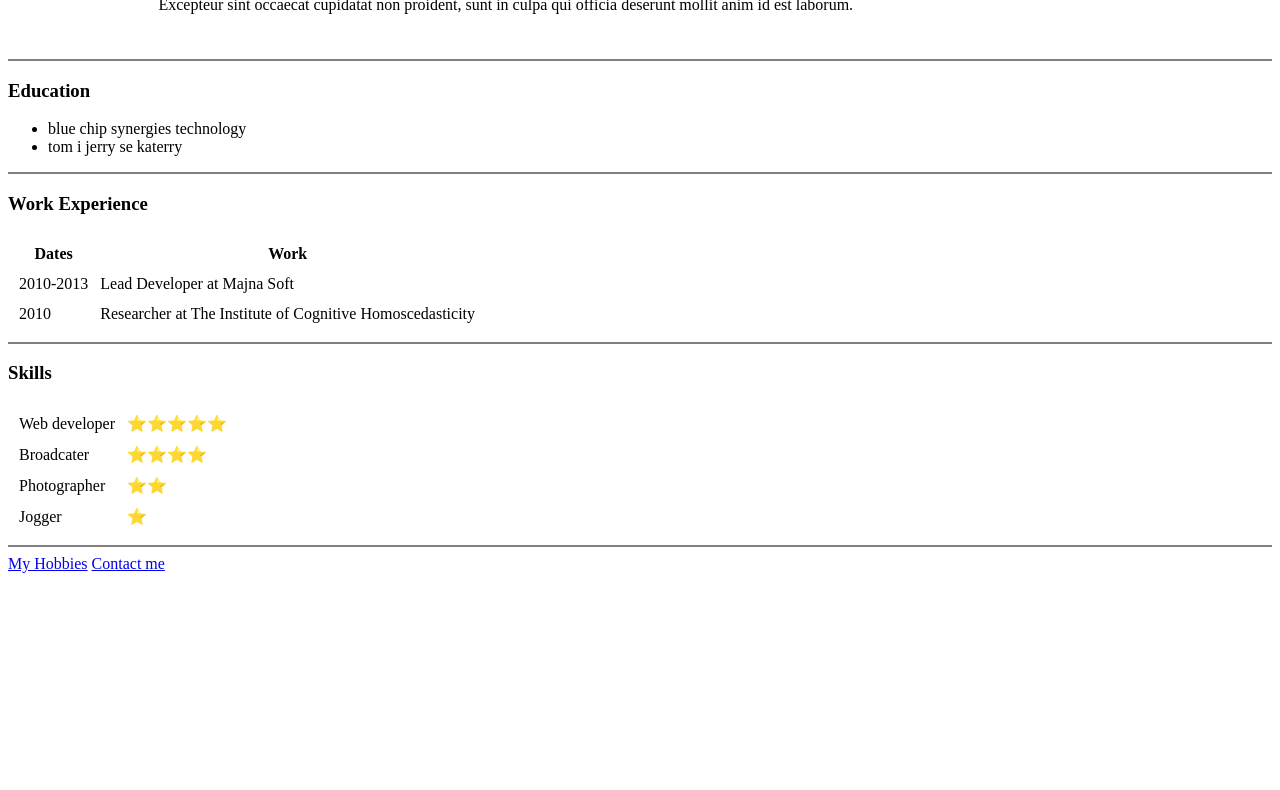
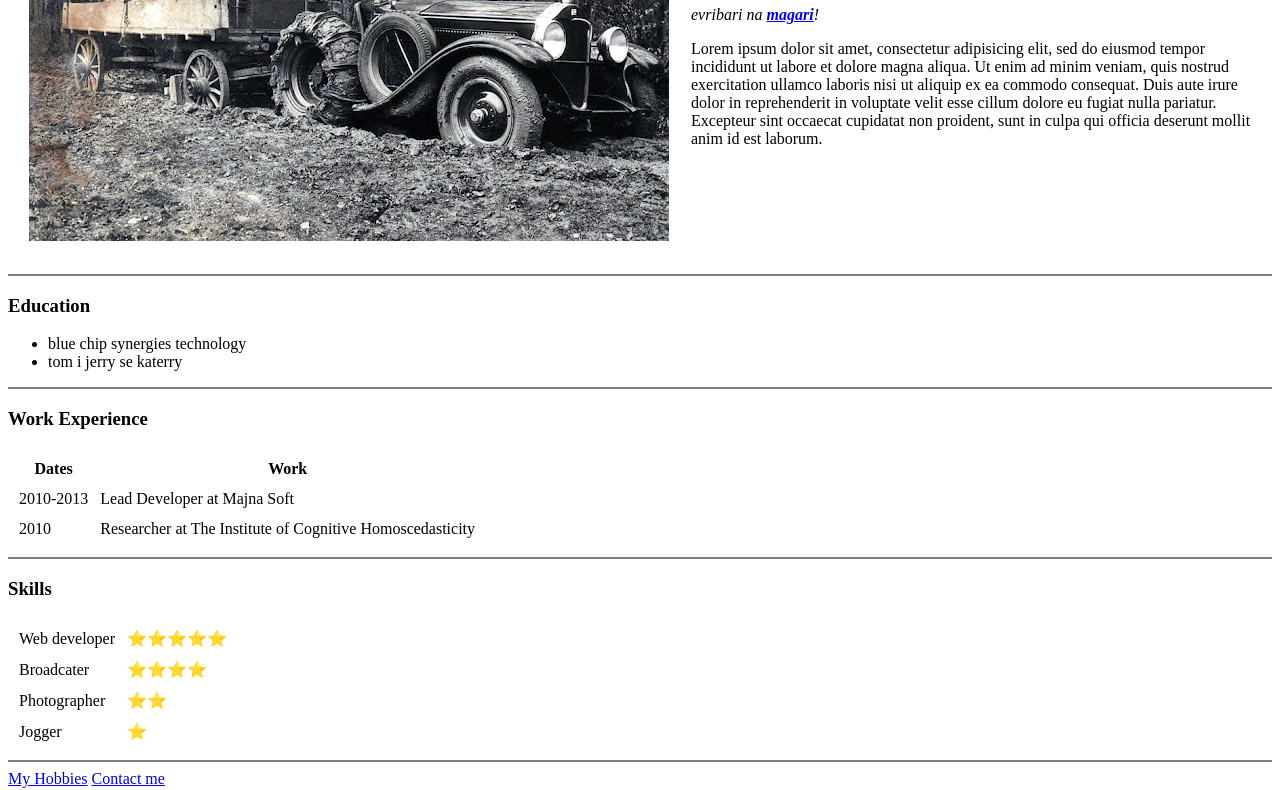
Before and after one commit to MartinEnchev/cv, a plain HTML site: page index.html in a window 1280 px wide. Shown: the part 183-973 px from the top of the page. Before the commit the page ends 800 px from the top, so only its background shows below. Drawn offline with Linux system fonts and the light colour scheme.

Commit message:
Update index.html

```diff
--- a/index.html
+++ b/index.html
@@ -9,7 +9,7 @@
 <body>
   <table cellspacing="20">
     <tr>
-      <td><img src="doodlebug2.jpg" alt="Mr. Savonius profile pcture"></td>
+      <td><img src="images/doodlebug2.jpg" alt="Mr. Savonius profile pcture"></td>
       <td>
         <h1>Bob Jack Davis</h1>
         <p><em>evribari na <strong><a href="https://www.livescience.com/54258-donkeys.html">magari</a></strong>!</em></p>
```
